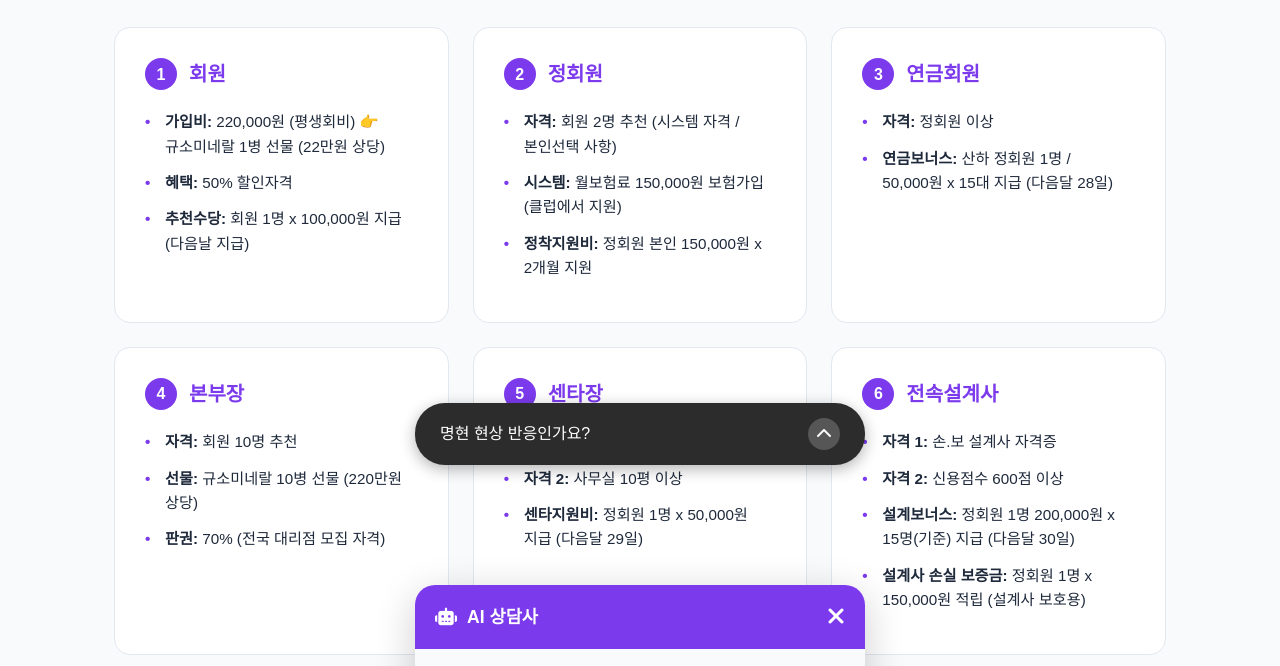
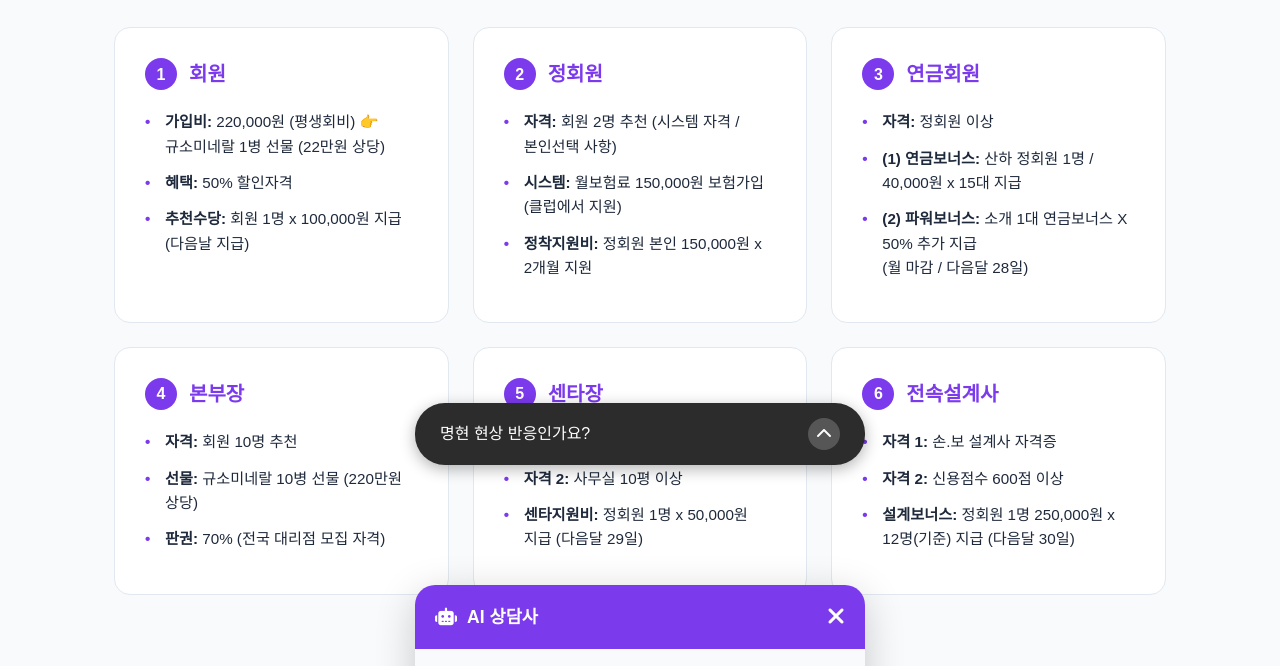
Before and after one commit to aproteam123/winwinpeople, a website: page join.html in a window 1280 px wide. Shown: the part 225-891 px from the top of the page. Drawn offline with Linux system fonts and the light colour scheme; a web font is replaced by a local one.

Commit message:
update membership benefits text and hide gallery in join.html

```diff
--- a/join.html
+++ b/join.html
@@ -55,7 +55,8 @@
                     <h3><span class="rank-badge">3</span> 연금회원</h3>
                     <ul class="benefit-ul">
                         <li><strong>자격:</strong> 정회원 이상</li>
-                        <li><strong>연금보너스:</strong> 산하 정회원 1명 / 50,000원 x 15대 지급 (다음달 28일)</li>
+                        <li><strong>(1) 연금보너스:</strong> 산하 정회원 1명 / 40,000원 x 15대 지급</li>
+                        <li><strong>(2) 파워보너스:</strong> 소개 1대 연금보너스 X 50% 추가 지급<br>(월 마감 / 다음달 28일)</li>
                     </ul>
                 </div>
 
@@ -82,8 +83,7 @@
                     <ul class="benefit-ul">
                         <li><strong>자격 1:</strong> 손.보 설계사 자격증</li>
                         <li><strong>자격 2:</strong> 신용점수 600점 이상</li>
-                        <li><strong>설계보너스:</strong> 정회원 1명 200,000원 x 15명(기준) 지급 (다음달 30일)</li>
-                        <li><strong>설계사 손실 보증금:</strong> 정회원 1명 x 150,000원 적립 (설계사 보호용)</li>
+                        <li><strong>설계보너스:</strong> 정회원 1명 250,000원 x 12명(기준) 지급 (다음달 30일)</li>
                     </ul>
                 </div>
             </div>
@@ -134,7 +134,7 @@
     </section>
 
     <!-- Step 3: Product Image Gallery -->
-    <section class="section-gallery bg-light">
+    <section class="section-gallery bg-light" style="display: none;">
         <div class="container">
             <div class="image-gallery">
                 <img src="image/photo_2026-09-15_13-40-15.jpg" alt="제품 이미지 1" class="gallery-img">
```
